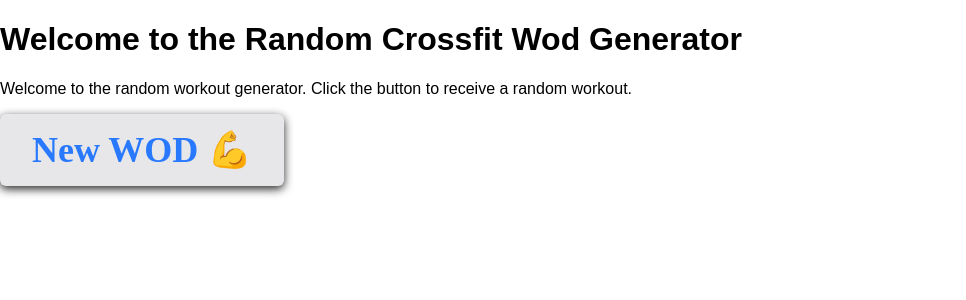
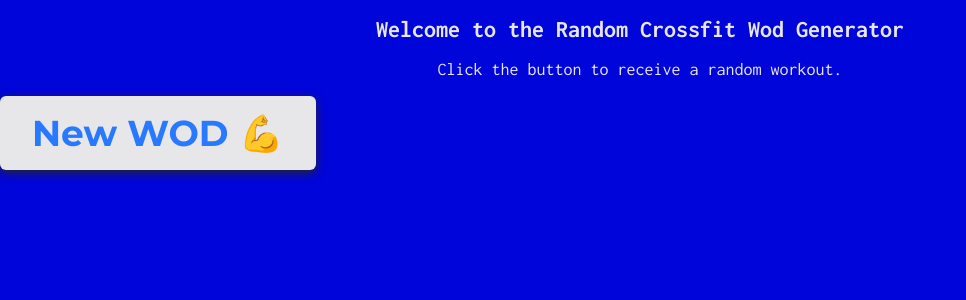
Before and after one commit to jacobpackert/crossfit-wod-react, a React (Create React App) app: page / in a window 1280 px wide. Shown: the top 300 px of the page, without its empty margins (0-966 px from the left). Built offline with nearby package versions, Linux system fonts and the light colour scheme; no server answers.

Commit message:
added a bit of styling

```diff
--- a/public/index.html
+++ b/public/index.html
@@ -19,6 +19,9 @@
       work correctly both with client-side routing and a non-root public URL.
       Learn how to configure a non-root public URL by running `npm run build`.
     -->
+    <link href="https://fonts.googleapis.com/css?family=Inconsolata:400,700|Montserrat:400,700" rel="stylesheet">
+
+
     <title>Random Crossfit WOD - React</title>
   </head>
   <body>
--- a/src/App.css
+++ b/src/App.css
@@ -7,12 +7,12 @@
   height: 80px;
 }
 
-.App-header {
+/* .App-header {
   background-color: #222;
   height: 150px;
   padding: 20px;
   color: white;
-}
+} */
 
 .App-title {
   font-size: 1.5em;
--- a/src/App.js
+++ b/src/App.js
@@ -1,5 +1,5 @@
 import React, { Component } from 'react';
-// import './App.css';
+import './App.css';
 import NewButton from './components/NewButton';
 import WorkoutDescription from './components/WorkoutDescription';
 
@@ -57,7 +57,7 @@ class App extends Component {
           <h1 className="App-title">Welcome to the Random Crossfit Wod Generator</h1>
         </header>
         <p className="App-intro">
-          Welcome to the random workout generator. Click the button to receive a random workout.
+          Click the button to receive a random workout.
         </p>
         <WorkoutDescription wodContent={this.state.wodContent}/>
         <NewButton
--- a/src/index.css
+++ b/src/index.css
@@ -3,3 +3,13 @@ body {
   padding: 0;
   font-family: sans-serif;
 }
+
+body {
+  background-color: #0005D9;
+}
+
+p,
+h1 {
+  color: #e7e7e9;
+  font-family: 'Inconsolata';
+}
```
